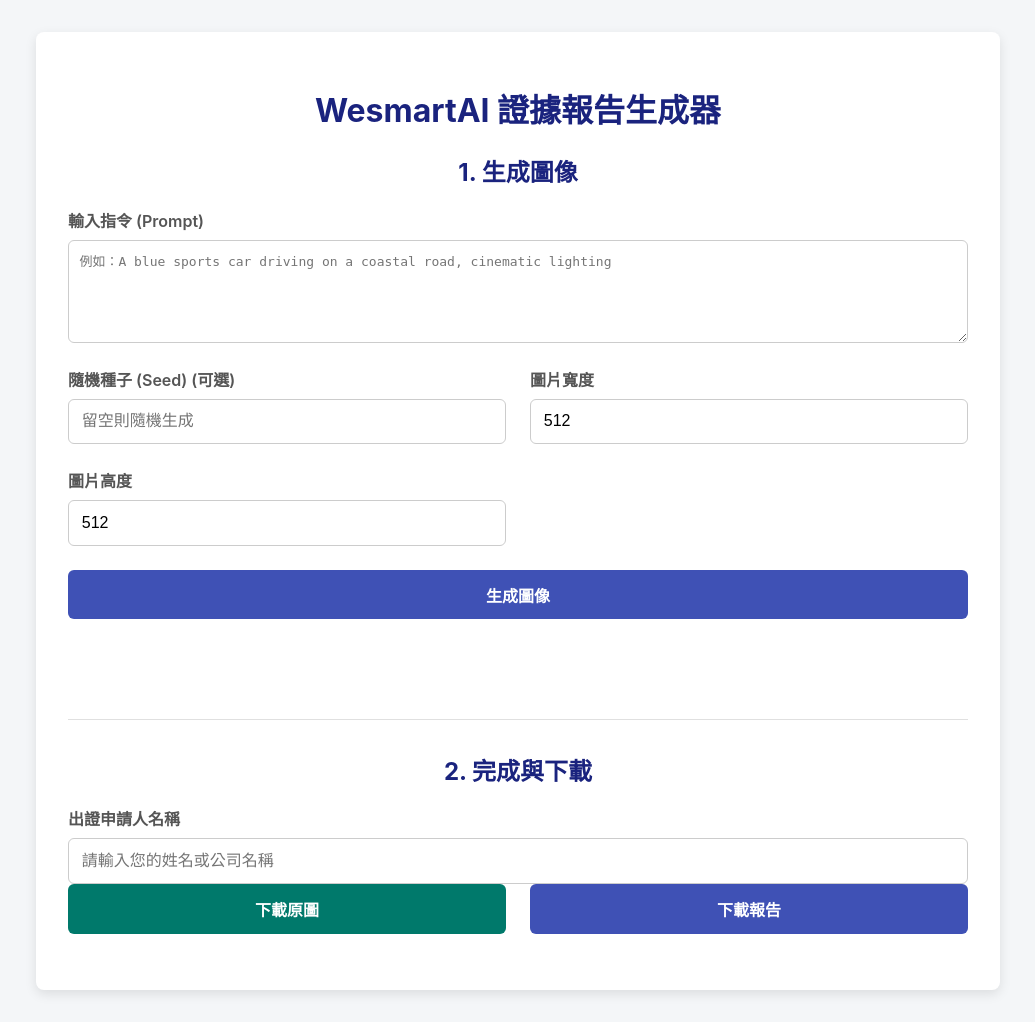
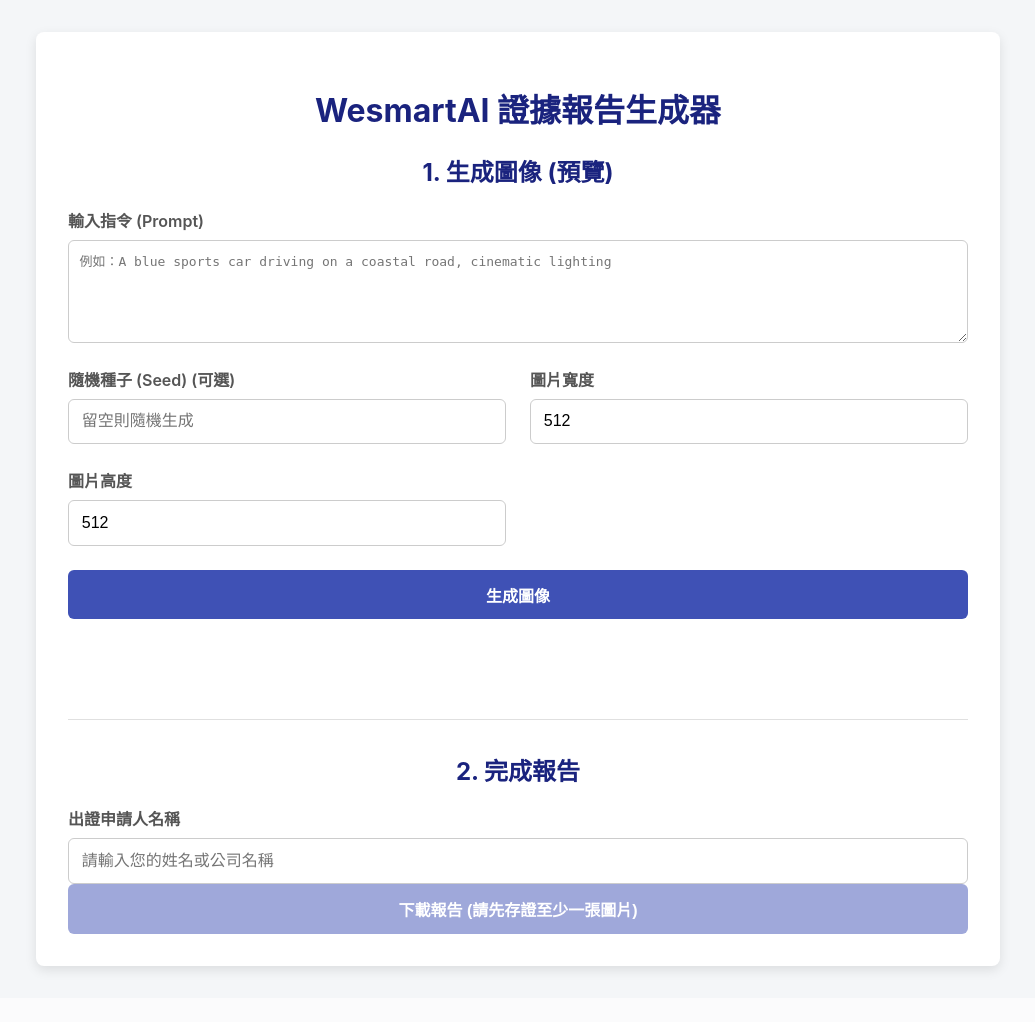
Before and after one commit to weshuangimpact/wesmartai-demo-2, a Flask app: page / in a window 1280 px wide. Shown: the whole page, without its empty margins (122-1157 px from the left). After the commit the page ends 974 px from the top, so only its background shows below. Run offline with Flask 3, Linux system fonts and the light colour scheme.

Commit message:
Update index.html

```diff
--- a/templates/index.html
+++ b/templates/index.html
@@ -3,7 +3,7 @@
 <head>
     <meta charset="UTF-8">
     <meta name="viewport" content="width=device-width, initial-scale=1.0">
-    <title>WesmartAI 證據報告生成器</title>
+    <title>WesmartAI 圖像生成即時加密封裝系統</title>
     <style>
         body { font-family: -apple-system, BlinkMacSystemFont, "Segoe UI", Roboto, "Helvetica Neue", Arial, sans-serif; margin: 0; padding: 2em; background-color: #f4f6f8; color: #333; }
         .container { max-width: 900px; margin: auto; background: #fff; padding: 2em; border-radius: 8px; box-shadow: 0 4px 12px rgba(0,0,0,0.1); }
@@ -17,10 +17,13 @@
         button { background-color: #3f51b5; color: white; border: none; cursor: pointer; font-weight: bold; }
         button:hover { background-color: #303f9f; }
         button:disabled { background-color: #9fa8da; cursor: not-allowed; }
-        #results-grid { display: grid; grid-template-columns: repeat(auto-fill, minmax(200px, 1fr)); gap: 1.5em; margin-top: 1.5em; }
-        .result-card { border: 1px solid #e0e0e0; border-radius: 8px; overflow: hidden; text-align: center; box-shadow: 0 2px 6px rgba(0,0,0,0.05); }
+        #results-grid { display: grid; grid-template-columns: repeat(auto-fill, minmax(220px, 1fr)); gap: 1.5em; margin-top: 1.5em; }
+        .result-card { border: 1px solid #e0e0e0; border-radius: 8px; overflow: hidden; text-align: center; box-shadow: 0 2px 6px rgba(0,0,0,0.05); display: flex; flex-direction: column; }
         .result-card img { max-width: 100%; height: auto; display: block; }
-        .result-card p { padding: 1em; margin: 0; background: #fafafa; font-size: 0.9em; }
+        .result-card .info { padding: 1em; margin: 0; background: #fafafa; font-size: 0.9em; flex-grow: 1; }
+        .result-card .action { padding: 0.8em; background: #f0f0f0; }
+        .result-card .action button { width: 100%; padding: 0.6em; font-size: 0.9em; background-color: #00796b; }
+        .result-card .action button:disabled { background-color: #80cbc4; }
         .spinner { margin: 2em auto; width: 40px; height: 40px; border: 4px solid #f3f3f3; border-top: 4px solid #3f51b5; border-radius: 50%; animation: spin 1s linear infinite; display: none; }
         @keyframes spin { 0% { transform: rotate(0deg); } 100% { transform: rotate(360deg); } }
         #status { text-align: center; margin-top: 1em; font-weight: 500; min-height: 1.2em; }
@@ -40,7 +43,7 @@
         </div>
         {% endif %}
 
-        <h2>1. 生成圖像</h2>
+        <h2>1. 生成圖像 (預覽)</h2>
         <div class="form-grid">
             <div class="form-group full-width">
                 <label for="prompt">輸入指令 (Prompt)</label>
@@ -70,35 +73,35 @@
 
         <hr>
 
-        <h2>2. 完成與下載</h2>
+        <h2>2. 完成報告</h2>
         <div class="form-group full-width">
             <label for="applicant_name">出證申請人名稱</label>
             <input type="text" id="applicant_name" placeholder="請輸入您的姓名或公司名稱">
         </div>
 
-        <div class="form-grid">
-            <div class="form-group">
-                <button id="download-images-btn" style="background-color: #00796b;">下載原圖</button>
-            </div>
-            <div class="form-group">
-                 <button id="finalize-btn">下載報告</button>
-            </div>
+        <div class="form-group full-width">
+             <button id="finalize-btn" disabled>下載報告 (請先存證至少一張圖片)</button>
         </div>
     </div>
 
     <script>
         const generateBtn = document.getElementById('generate-btn');
         const finalizeBtn = document.getElementById('finalize-btn');
-        const downloadImagesBtn = document.getElementById('download-images-btn');
         const spinner = document.getElementById('spinner');
         const statusEl = document.getElementById('status');
         const resultsGrid = document.getElementById('results-grid');
 
-        let generatedFiles = {
-            reportUrl: null,
-            imageUrls: []
-        };
+        // 下載檔案的輔助函式
+        function downloadFile(url) {
+            const a = document.createElement('a');
+            a.href = url;
+            a.download = url.split('/').pop();
+            document.body.appendChild(a);
+            a.click();
+            document.body.removeChild(a);
+        }
 
+        // 當點擊「生成圖像」
         generateBtn.addEventListener('click', async () => {
             const payload = {
                 prompt: document.getElementById('prompt').value,
@@ -125,16 +128,54 @@
                 const result = await response.json();
 
                 if (response.ok) {
-                    statusEl.textContent = `✅ 版本 ${result.version} 生成成功！`;
+                    statusEl.textContent = `✅ 預覽圖 ${result.version} 生成成功！請選擇是否存證。`;
                     const card = document.createElement('div');
                     card.className = 'result-card';
+
+                    const sealBtnId = `seal-btn-${result.version}`;
                     card.innerHTML = `
                         <img src="${result.image_url}" alt="Generated Image ${result.version}">
-                        <p><b>版本 ${result.version}</b><br>Seed: ${result.seed}</p>
+                        <div class="info">
+                            <p><b>版本 ${result.version}</b><br>Seed: ${result.seed}</p>
+                        </div>
+                        <div class="action">
+                            <button id="${sealBtnId}">存證並下載</button>
+                        </div>
                     `;
                     resultsGrid.appendChild(card);
-                    document.getElementById('prompt').value = '';
-                    document.getElementById('seed').value = '';
+
+                    // 為新生成的按鈕加上事件監聽
+                    document.getElementById(sealBtnId).addEventListener('click', async (e) => {
+                        const sealBtn = e.target;
+                        sealBtn.disabled = true;
+                        sealBtn.textContent = '存證中...';
+
+                        try {
+                            const sealResponse = await fetch('/seal', {
+                                method: 'POST',
+                                headers: { 'Content-Type': 'application/json' },
+                                body: JSON.stringify({ filename: result.filename }),
+                            });
+                            const sealResult = await sealResponse.json();
+
+                            if (sealResponse.ok) {
+                                // 1. 觸發下載
+                                downloadFile(result.download_url);
+                                // 2. 更新按鈕狀態
+                                sealBtn.textContent = '已存證 ✅';
+                                // 3. 啟用「下載報告」按鈕
+                                finalizeBtn.disabled = false;
+                                finalizeBtn.textContent = '下載報告';
+                                statusEl.textContent = `版本 ${result.version} 已存證成功！`;
+                            } else {
+                                throw new Error(sealResult.error || '存證失敗');
+                            }
+                        } catch (err) {
+                            sealBtn.textContent = '存證失敗 ❌';
+                            statusEl.textContent = `❌ 錯誤: ${err.message}`;
+                        }
+                    });
+
                 } else {
                     throw new Error(result.error || '未知錯誤');
                 }
@@ -147,6 +188,7 @@
             }
         });
 
+        // 當點擊「下載報告」
         finalizeBtn.addEventListener('click', async () => {
             const applicantName = document.getElementById('applicant_name').value;
             if (!applicantName) {
@@ -157,7 +199,6 @@
             spinner.style.display = 'block';
             statusEl.textContent = '正在製作 PDF 報告...';
             finalizeBtn.disabled = true;
-            downloadImagesBtn.disabled = true;
 
             try {
                 const response = await fetch('/finalize', {
@@ -169,14 +210,7 @@
 
                 if (response.ok) {
                     statusEl.textContent = '報告製作完成！即將開始下載...';
-
-                    // 儲存檔案 URLs
-                    generatedFiles.reportUrl = result.report_url;
-                    generatedFiles.imageUrls = result.image_urls || [];
-
-                    // 觸發報告下載
-                    downloadFile(generatedFiles.reportUrl);
-
+                    downloadFile(result.report_url);
                     alert('報告已準備下載。');
                 } else {
                     throw new Error(result.error || '未知錯誤');
@@ -187,32 +221,8 @@
             } finally {
                 spinner.style.display = 'none';
                 finalizeBtn.disabled = false;
-                downloadImagesBtn.disabled = false;
             }
         });
-
-        downloadImagesBtn.addEventListener('click', () => {
-            if (generatedFiles.imageUrls.length === 0) {
-                 alert('目前沒有已生成的圖片可供下載。請先生成報告以取得圖片連結！');
-                return;
-            }
-            statusEl.textContent = '正在下載所有原圖...';
-            generatedFiles.imageUrls.forEach(url => {
-                downloadFile(url);
-            });
-             setTimeout(() => {
-                statusEl.textContent = '圖片下載已觸發。';
-            }, 1500);
-        });
-
-        function downloadFile(url) {
-            const a = document.createElement('a');
-            a.href = url;
-            a.download = url.split('/').pop(); // 從 URL 中取得檔名
-            document.body.appendChild(a);
-            a.click();
-            document.body.removeChild(a);
-        }
     </script>
 </body>
 </html>
```
